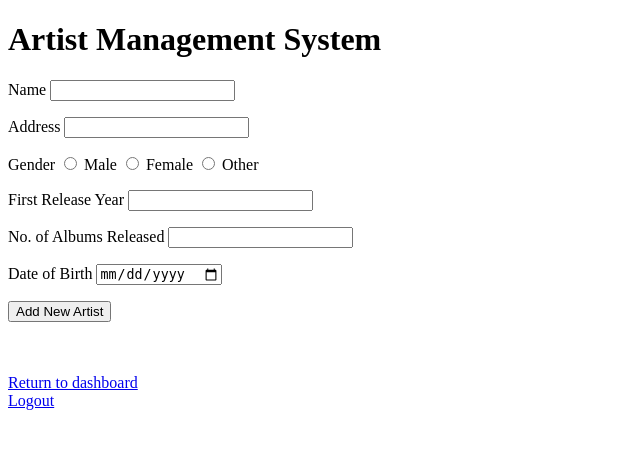
After one commit to Kunjung/Artist-Management-System, a Flask app: template templates/add_artist.html in a window 1280 px wide. The commit adds this page. Shown: the top 449 px of the page, without its empty margins (0-640 px from the left). Run offline with Flask 3, Linux system fonts and the light colour scheme; the template is opened without the code that fills it, so the values that code supplies are empty; some libraries are stand-ins or nearby versions.

Commit message:
added api to add new artist from admin dashboard

```diff
--- a/app.py
+++ b/app.py
@@ -221,6 +221,44 @@ def manage_artist():
         # user is not logged in, so redirect to home
         return redirect(url_for('home'))
 
+@app.route('/add_artist', methods=['GET', 'POST'])
+def add_artist():
+    if "username" in session and "userrole" in session:
+        username = session["username"]
+        userrole = session["userrole"]
+        if userrole == "super_admin":
+            if request.method == "POST":
+                # add new user and redirect to manage_users dashboard
+                name = request.form["name"]
+                dob = request.form["dob"]
+                gender = request.form["gender"]
+                address = request.form["address"]
+                first_release_year = request.form["first_release_year"]
+                no_of_albums_released = request.form["no_of_albums_released"]
+
+                # TODO: validate form data is as expected
+                artist_data = {
+                    'name': name,
+                    'dob': dob,
+                    'gender': gender,
+                    'address': address,
+                    'first_release_year': first_release_year,
+                    'no_of_albums_released': no_of_albums_released
+                }
+
+                # after validation is correct, create a new entry of the data in the user table
+                cursor = create_cursor()
+                # validation completed, and email is new. so can create the new user in user table
+                cursor.execute(f'''
+                        INSERT INTO artist (name, dob, gender, address, first_release_year, no_of_albums_released, created_at, updated_at)
+                            values('{name}', '{dob}', '{gender}', '{address}', {first_release_year}, {no_of_albums_released}, now(), now())
+                        ''')
+                mysql.connection.commit()
+                return redirect(url_for('manage_artist'))
+            elif request.method == "GET":
+                return render_template("add_artist.html")
+    return redirect(url_for('home'))
+
 @app.route('/edit_artist/<id>')
 def edit_artist(id):
     if "username" in session and "userrole" in session:
--- /dev/null
+++ b/templates/add_artist.html
@@ -0,0 +1,43 @@
+{% extends "base.html" %}
+
+{% block content %}
+  <form action="{{url_for('add_artist')}}" method="post">
+    <p>
+        <label>Name</label>
+        <input type="text" name="name" required>
+    </p>
+    <p>
+        <label>Address</label>
+        <input type="text" name="address" required>
+    </p>
+    <p>
+        <label>Gender</label>
+        <input type="radio" name="gender" value="m">
+        <label>Male</label>
+        <input type="radio" name="gender" value="f">
+        <label>Female</label>
+        <input type="radio" name="gender" value="o">
+        <label>Other</label>
+    </p>
+    <p>
+        <label>First Release Year</label>
+        <input type="text" name="first_release_year" required>
+    </p>
+    <p>
+        <label>No. of Albums Released</label>
+        <input type="text" name="no_of_albums_released" required>
+    </p>
+    <p>
+        <label>Date of Birth</label>
+        <input type="date" name="dob" required>
+    </p>
+    <p>
+        <input type="submit" value="Add New Artist">
+    </p>
+  </form>
+  <br/>
+  <br/>
+  <a href="{{url_for('dashboard')}}">Return to dashboard</a>
+  <br/>
+  <a href="{{url_for('logout')}}">Logout</a>
+{% endblock %}
--- a/templates/manage_artist.html
+++ b/templates/manage_artist.html
@@ -3,6 +3,7 @@
 {% block content %}
   <p>Name: {{username}}</p>
   <p>Role: {{userrole}}</p>
+  <h3><a href="{{url_for('add_artist')}}">Add New Artist</a></h3>
   <h3>Artist List</h3>
   <table style="border: 1px solid black; border-style: dotted;">
     <tr>
```
